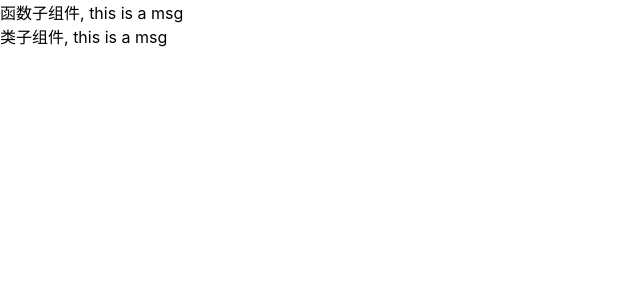
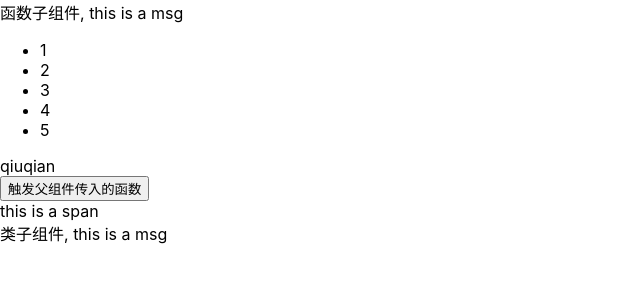
Before and after one commit to qiuqianaw/react-learning, a React (Create React App) app: page / in a window 1280 px wide. Shown: the top 300 px of the page, without its empty margins (0-640 px from the left). Built offline with nearby package versions, Linux system fonts and the light colour scheme.

Commit message:
feature: 组件通信, parent componnet -> son component, number, String, bool, Array, Object, function, jsx

```diff
--- a/src/App.js
+++ b/src/App.js
@@ -3,7 +3,23 @@ import React from "react";
 // 函数式 son component
 function SonFunction(props) {
   // props对象存的是通过父组件传入的所有数据
-  return <div>函数子组件, {props.msg}</div>;
+  return (
+    <>
+      <div>函数子组件, {props.msg}</div>
+      <div>
+        <ul>
+          {props.list.map((item) => (
+            <li key={item}>{item}</li>
+          ))}
+        </ul>
+      </div>
+      <div>{props.userInfo.name}</div>
+      <div>
+        <button onClick={props.getMsg}>触发父组件传入的函数</button>
+      </div>
+      <div>{props.child}</div>
+    </>
+  );
 }
 
 // 类式 son component
@@ -17,12 +33,27 @@ class SonClass extends React.Component {
 class App extends React.Component {
   state = {
     message: "this is a msg",
+    list: [1, 2, 3, 4, 5],
+    userInfo: {
+      name: "qiuqian",
+      gender: 1,
+      age: 18,
+    },
+  };
+  getMsg = () => {
+    console.log("function from parent component!");
   };
   render() {
     return (
       <>
         <div>
-          <SonFunction msg={this.state.message} />
+          <SonFunction
+            msg={this.state.message}
+            list={this.state.list}
+            userInfo={this.state.userInfo}
+            getMsg={this.getMsg}
+            child={<span>this is a span</span>}
+          />
           <SonClass msg={this.state.message} />
         </div>
       </>
```
